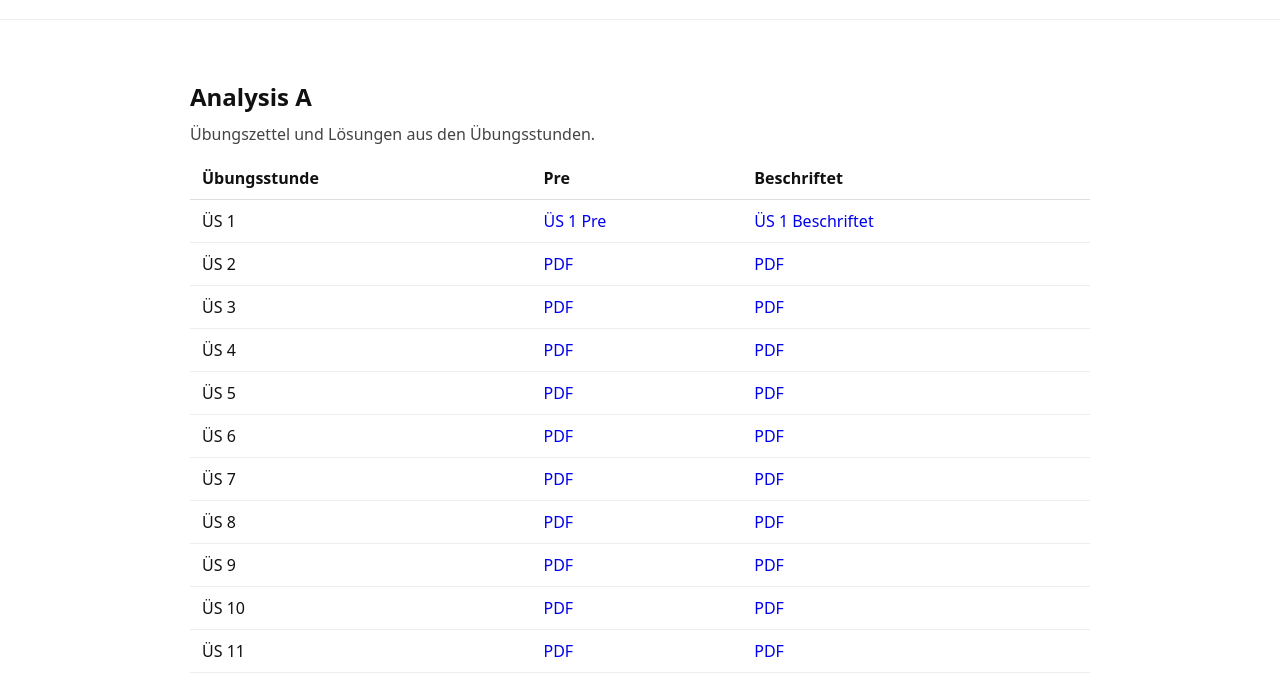
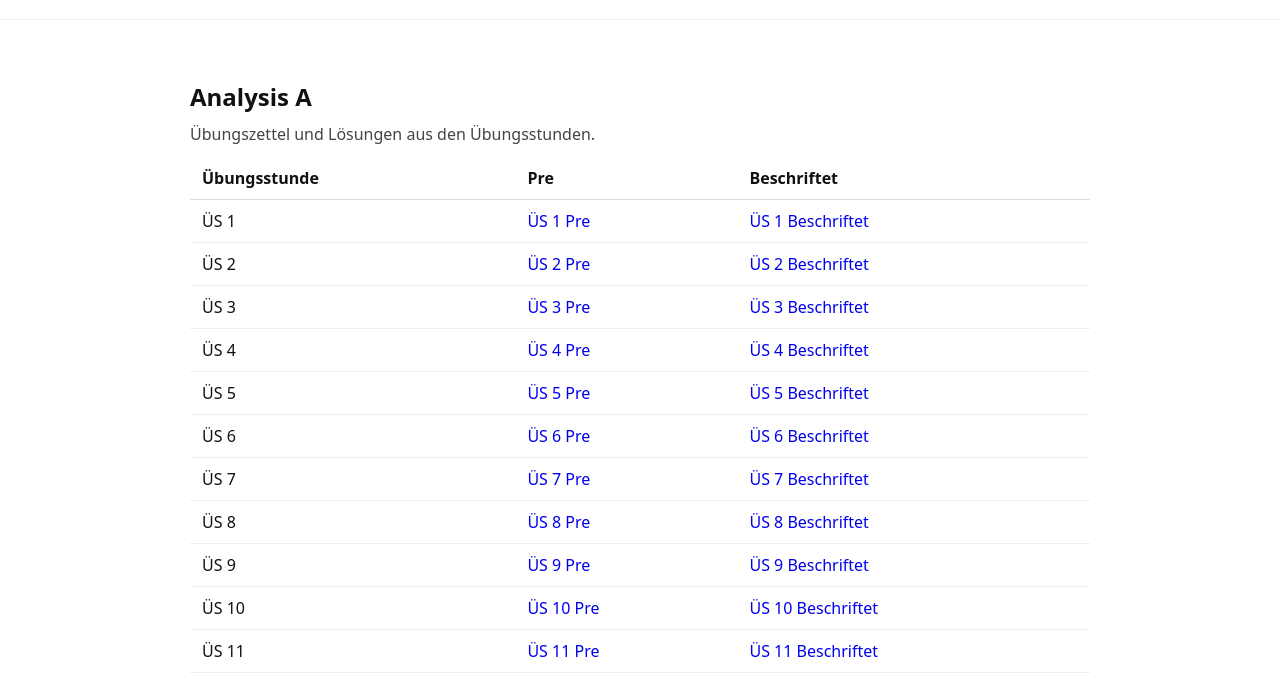
Before and after one commit to l-visva/visva-loganathan.github.io, a plain HTML site: page unterlagen.html in a window 1280 px wide. Shown: the part 101-781 px from the top of the page. Drawn offline with Linux system fonts and the light colour scheme.

Commit message:
Update unterlagen.html

```diff
--- a/unterlagen.html
+++ b/unterlagen.html
@@ -125,20 +125,85 @@
       </tr>
     </thead>
     <tbody>
-      <tr><td>ÜS 1</td><td><a href="unterlagen/analysis-a/pre/Analysis_A_US_01_Pre.pdf" target="_blank" rel="noopener">ÜS 1 Pre</a></td><td><a href="unterlagen/analysis-a/beschriftet/Analysis_A_US_01_Beschriftet.pdf" target="_blank" rel="noopener">ÜS 1 Beschriftet</a></td></tr>
-      <tr><td>ÜS 2</td><td><a href="unterlagen/analysis-a/US02_pre.pdf" target="_blank" rel="noopener">PDF</a></td><td><a href="unterlagen/analysis-a/US02_beschriftet.pdf" target="_blank" rel="noopener">PDF</a></td></tr>
-      <tr><td>ÜS 3</td><td><a href="unterlagen/analysis-a/US03_pre.pdf" target="_blank" rel="noopener">PDF</a></td><td><a href="unterlagen/analysis-a/US03_beschriftet.pdf" target="_blank" rel="noopener">PDF</a></td></tr>
-      <tr><td>ÜS 4</td><td><a href="unterlagen/analysis-a/US04_pre.pdf" target="_blank" rel="noopener">PDF</a></td><td><a href="unterlagen/analysis-a/US04_beschriftet.pdf" target="_blank" rel="noopener">PDF</a></td></tr>
-      <tr><td>ÜS 5</td><td><a href="unterlagen/analysis-a/US05_pre.pdf" target="_blank" rel="noopener">PDF</a></td><td><a href="unterlagen/analysis-a/US05_beschriftet.pdf" target="_blank" rel="noopener">PDF</a></td></tr>
-      <tr><td>ÜS 6</td><td><a href="unterlagen/analysis-a/US06_pre.pdf" target="_blank" rel="noopener">PDF</a></td><td><a href="unterlagen/analysis-a/US06_beschriftet.pdf" target="_blank" rel="noopener">PDF</a></td></tr>
-      <tr><td>ÜS 7</td><td><a href="unterlagen/analysis-a/US07_pre.pdf" target="_blank" rel="noopener">PDF</a></td><td><a href="unterlagen/analysis-a/US07_beschriftet.pdf" target="_blank" rel="noopener">PDF</a></td></tr>
-      <tr><td>ÜS 8</td><td><a href="unterlagen/analysis-a/US08_pre.pdf" target="_blank" rel="noopener">PDF</a></td><td><a href="unterlagen/analysis-a/US08_beschriftet.pdf" target="_blank" rel="noopener">PDF</a></td></tr>
-      <tr><td>ÜS 9</td><td><a href="unterlagen/analysis-a/US09_pre.pdf" target="_blank" rel="noopener">PDF</a></td><td><a href="unterlagen/analysis-a/US09_beschriftet.pdf" target="_blank" rel="noopener">PDF</a></td></tr>
-      <tr><td>ÜS 10</td><td><a href="unterlagen/analysis-a/US10_pre.pdf" target="_blank" rel="noopener">PDF</a></td><td><a href="unterlagen/analysis-a/US10_beschriftet.pdf" target="_blank" rel="noopener">PDF</a></td></tr>
-      <tr><td>ÜS 11</td><td><a href="unterlagen/analysis-a/US11_pre.pdf" target="_blank" rel="noopener">PDF</a></td><td><a href="unterlagen/analysis-a/US11_beschriftet.pdf" target="_blank" rel="noopener">PDF</a></td></tr>
-      <tr><td>ÜS 12</td><td><a href="unterlagen/analysis-a/US12_pre.pdf" target="_blank" rel="noopener">PDF</a></td><td><a href="unterlagen/analysis-a/US12_beschriftet.pdf" target="_blank" rel="noopener">PDF</a></td></tr>
-      <tr><td>ÜS 13</td><td><a href="unterlagen/analysis-a/US13_pre.pdf" target="_blank" rel="noopener">PDF</a></td><td><a href="unterlagen/analysis-a/US13_beschriftet.pdf" target="_blank" rel="noopener">PDF</a></td></tr>
-    </tbody>
+  <tr>
+    <td>ÜS 1</td>
+    <td><a href="unterlagen/analysis-a/pre/Analysis_A_US_01_Pre.pdf" target="_blank" rel="noopener">ÜS 1 Pre</a></td>
+    <td><a href="unterlagen/analysis-a/beschriftet/Analysis_A_US_01_Beschriftet.pdf" target="_blank" rel="noopener">ÜS 1 Beschriftet</a></td>
+  </tr>
+
+  <tr>
+    <td>ÜS 2</td>
+    <td><a href="unterlagen/analysis-a/pre/Analysis_A_US_02_Pre.pdf" target="_blank" rel="noopener">ÜS 2 Pre</a></td>
+    <td><a href="unterlagen/analysis-a/beschriftet/Analysis_A_US_02_Beschriftet.pdf" target="_blank" rel="noopener">ÜS 2 Beschriftet</a></td>
+  </tr>
+
+  <tr>
+    <td>ÜS 3</td>
+    <td><a href="unterlagen/analysis-a/pre/Analysis_A_US_03_Pre.pdf" target="_blank" rel="noopener">ÜS 3 Pre</a></td>
+    <td><a href="unterlagen/analysis-a/beschriftet/Analysis_A_US_03_Beschriftet.pdf" target="_blank" rel="noopener">ÜS 3 Beschriftet</a></td>
+  </tr>
+
+  <tr>
+    <td>ÜS 4</td>
+    <td><a href="unterlagen/analysis-a/pre/Analysis_A_US_04_Pre.pdf" target="_blank" rel="noopener">ÜS 4 Pre</a></td>
+    <td><a href="unterlagen/analysis-a/beschriftet/Analysis_A_US_04_Beschriftet.pdf" target="_blank" rel="noopener">ÜS 4 Beschriftet</a></td>
+  </tr>
+
+  <tr>
+    <td>ÜS 5</td>
+    <td><a href="unterlagen/analysis-a/pre/Analysis_A_US_05_Pre.pdf" target="_blank" rel="noopener">ÜS 5 Pre</a></td>
+    <td><a href="unterlagen/analysis-a/beschriftet/Analysis_A_US_05_Beschriftet.pdf" target="_blank" rel="noopener">ÜS 5 Beschriftet</a></td>
+  </tr>
+
+  <tr>
+    <td>ÜS 6</td>
+    <td><a href="unterlagen/analysis-a/pre/Analysis_A_US_06_Pre.pdf" target="_blank" rel="noopener">ÜS 6 Pre</a></td>
+    <td><a href="unterlagen/analysis-a/beschriftet/Analysis_A_US_06_Beschriftet.pdf" target="_blank" rel="noopener">ÜS 6 Beschriftet</a></td>
+  </tr>
+
+  <tr>
+    <td>ÜS 7</td>
+    <td><a href="unterlagen/analysis-a/pre/Analysis_A_US_07_Pre.pdf" target="_blank" rel="noopener">ÜS 7 Pre</a></td>
+    <td><a href="unterlagen/analysis-a/beschriftet/Analysis_A_US_07_Beschriftet.pdf" target="_blank" rel="noopener">ÜS 7 Beschriftet</a></td>
+  </tr>
+
+  <tr>
+    <td>ÜS 8</td>
+    <td><a href="unterlagen/analysis-a/pre/Analysis_A_US_08_Pre.pdf" target="_blank" rel="noopener">ÜS 8 Pre</a></td>
+    <td><a href="unterlagen/analysis-a/beschriftet/Analysis_A_US_08_Beschriftet.pdf" target="_blank" rel="noopener">ÜS 8 Beschriftet</a></td>
+  </tr>
+
+  <tr>
+    <td>ÜS 9</td>
+    <td><a href="unterlagen/analysis-a/pre/Analysis_A_US_09_Pre.pdf" target="_blank" rel="noopener">ÜS 9 Pre</a></td>
+    <td><a href="unterlagen/analysis-a/beschriftet/Analysis_A_US_09_Beschriftet.pdf" target="_blank" rel="noopener">ÜS 9 Beschriftet</a></td>
+  </tr>
+
+  <tr>
+    <td>ÜS 10</td>
+    <td><a href="unterlagen/analysis-a/pre/Analysis_A_US_10_Pre.pdf" target="_blank" rel="noopener">ÜS 10 Pre</a></td>
+    <td><a href="unterlagen/analysis-a/beschriftet/Analysis_A_US_10_Beschriftet.pdf" target="_blank" rel="noopener">ÜS 10 Beschriftet</a></td>
+  </tr>
+
+  <tr>
+    <td>ÜS 11</td>
+    <td><a href="unterlagen/analysis-a/pre/Analysis_A_US_11_Pre.pdf" target="_blank" rel="noopener">ÜS 11 Pre</a></td>
+    <td><a href="unterlagen/analysis-a/beschriftet/Analysis_A_US_11_Beschriftet.pdf" target="_blank" rel="noopener">ÜS 11 Beschriftet</a></td>
+  </tr>
+
+  <tr>
+    <td>ÜS 12</td>
+    <td><a href="unterlagen/analysis-a/pre/Analysis_A_US_12_Pre.pdf" target="_blank" rel="noopener">ÜS 12 Pre</a></td>
+    <td><a href="unterlagen/analysis-a/beschriftet/Analysis_A_US_12_Beschriftet.pdf" target="_blank" rel="noopener">ÜS 12 Beschriftet</a></td>
+  </tr>
+
+  <tr>
+    <td>ÜS 13</td>
+    <td><a href="unterlagen/analysis-a/pre/Analysis_A_US_13_Pre.pdf" target="_blank" rel="noopener">ÜS 13 Pre</a></td>
+    <td><a href="unterlagen/analysis-a/beschriftet/Analysis_A_US_13_Beschriftet.pdf" target="_blank" rel="noopener">ÜS 13 Beschriftet</a></td>
+  </tr>
+</tbody>
+
   </table>
 </section>
 
```
